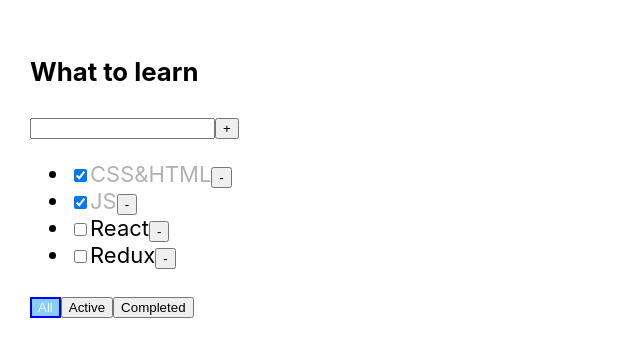
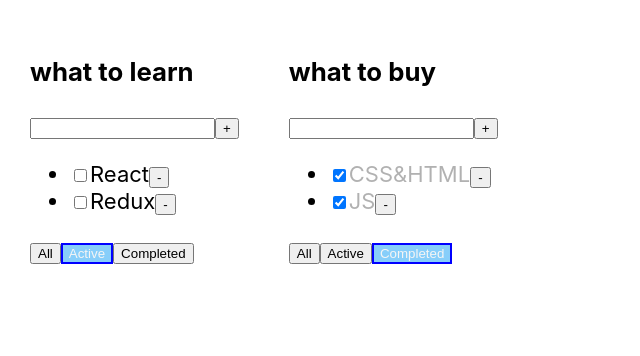
Before and after one commit to boevoivertolet/oh-shit-here-we-go-again, a React (Create React App) app: page / in a window 1280 px wide. Shown: the top 356 px of the page, without its empty margins (0-640 px from the left). Built offline with nearby package versions, Linux system fonts and the light colour scheme.

Commit message:
add state for todolists add map for todolists

```diff
--- a/src/App.tsx
+++ b/src/App.tsx
@@ -3,12 +3,20 @@
 import {TasksType, Todolist} from './Todolist';
 import {v1} from 'uuid';
 
+export type TodolistType = {
+    id: string
+    title: string
+    filter: FilterValuesType
+}
 
 export type FilterValuesType = 'all' | 'completed' | 'active';
 
 
 function App() {
-
+    let todolists: Array<TodolistType> = [
+        {id: v1(), title: 'what to learn', filter: 'active'},
+        {id: v1(), title: 'what to buy', filter: 'completed'}
+    ]
 
     let [tasks, setTasks] = useState<Array<TasksType>>([
         {id: v1(), title: 'CSS&HTML', isDone: true},
@@ -17,7 +25,7 @@
         {id: v1(), title: 'Redux', isDone: false}
     ]);
 
-    let [filter, setFilter] = useState<FilterValuesType>('all');
+    // let [filter, setFilter] = useState<FilterValuesType>('all');
 
 
     function addTask(newTaskTitle: string) {
@@ -36,8 +44,8 @@
     }
 
     function changeTaskStatus(taskId: string, isDone: boolean) {
-        let taskToChangeStatus = tasks.find(task => task.id=== taskId)
-        if(taskToChangeStatus){
+        let taskToChangeStatus = tasks.find(task => task.id === taskId)
+        if (taskToChangeStatus) {
             taskToChangeStatus.isDone = isDone
         }
         setTasks([...tasks])
@@ -45,26 +53,31 @@
 
     }
 
-    let tasksForTodolist = tasks;
-    if (filter === 'completed') {
-        tasksForTodolist = tasks.filter(task => task.isDone);
-    }
-    if (filter === 'active') {
-        tasksForTodolist = tasks.filter(task => !task.isDone);
-    }
+
 
 
     return (
         <div className="App">
-            <Todolist
-                title={'What to learn'}
+
+            {todolists.map((todolist) => {
+                let tasksForTodolist = tasks;
+                if (todolist.filter === 'completed') {
+                    tasksForTodolist = tasks.filter(task => task.isDone);
+                }
+                if (todolist.filter === 'active') {
+                    tasksForTodolist = tasks.filter(task => !task.isDone);
+                }
+                return <Todolist
+                    title={todolist.title}
                     tasks={tasksForTodolist}
                     removeTask={removeTask}
                     changeFilter={changeFilter}
                     addTask={addTask}
                     changeTaskStatus={changeTaskStatus}
-                filter={filter}
+                    filter={todolist.filter}
                 />
+            })}
+
         </div>
     );
 }
```
Lines whose indentation alone changed are shown as unchanged.
